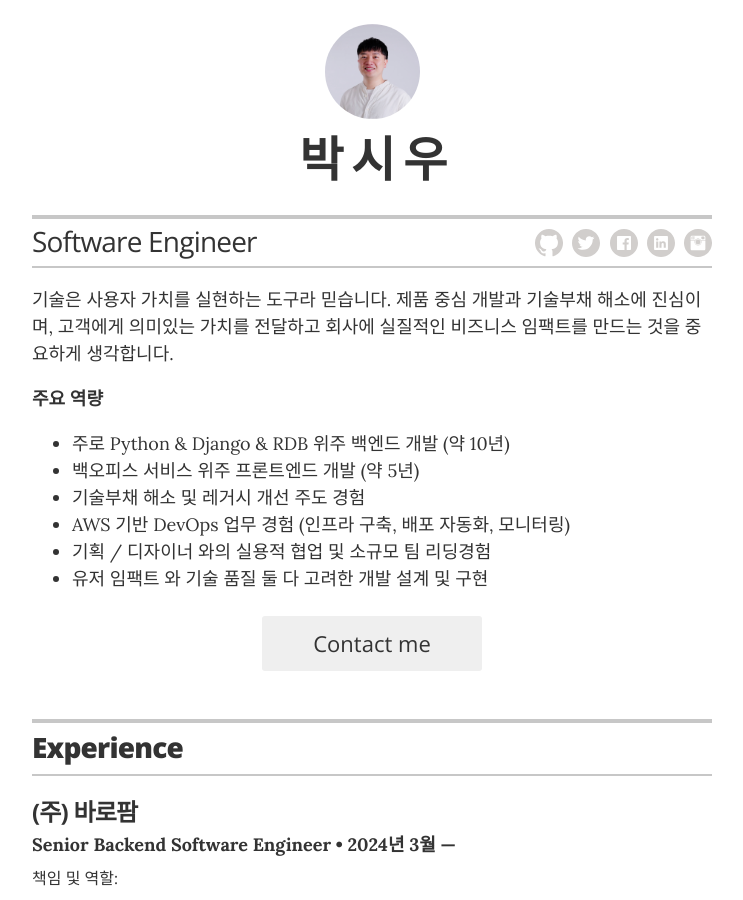
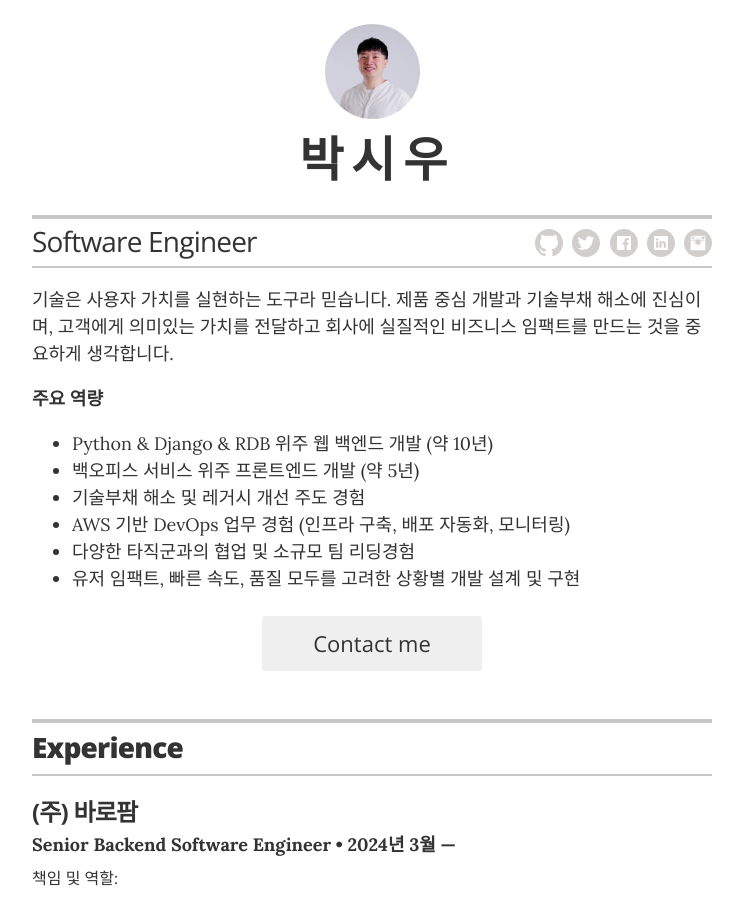
Before and after one commit to Shiwoo-Park/resume, a Jekyll site: the page built from index.html, in a window 1280 px wide and 900 px high. Shown: the whole window, without its empty margins (268-1011 px from the left). Built offline with Jekyll 4.4.1, drawn with Linux system fonts in a browser that asks for light colours.

Commit message:
updated resume

```diff
--- a/_config.yml
+++ b/_config.yml
@@ -17,7 +17,7 @@
 resume_contact_telephone: ""
 resume_contact_address: ""
 resume_header_contact_info: "woozin23@gmail.com"
-resume_header_intro: "<p>기술은 사용자 가치를 실현하는 도구라 믿습니다. 제품 중심 개발과 기술부채 해소에 진심이며, 고객에게 의미있는 가치를 전달하고 회사에 실질적인 비즈니스 임팩트를 만드는 것을 중요하게 생각합니다.</p><p><strong>주요 역량</strong></p><ul><li>주로 Python & Django & RDB 위주 백엔드 개발 (약 10년)</li><li>백오피스 서비스 위주 프론트엔드 개발 (약 5년)</li><li>기술부채 해소 및 레거시 개선 주도 경험</li><li>AWS 기반 DevOps 업무 경험 (인프라 구축, 배포 자동화, 모니터링)</li><li>기획 / 디자이너 와의 실용적 협업 및 소규모 팀 리딩경험</li><li>유저 임팩트 와 기술 품질 둘 다 고려한 개발 설계 및 구현</li></ul>"
+resume_header_intro: "<p>기술은 사용자 가치를 실현하는 도구라 믿습니다. 제품 중심 개발과 기술부채 해소에 진심이며, 고객에게 의미있는 가치를 전달하고 회사에 실질적인 비즈니스 임팩트를 만드는 것을 중요하게 생각합니다.</p><p><strong>주요 역량</strong></p><ul><li>Python & Django & RDB 위주 웹 백엔드 개발 (약 10년)</li><li>백오피스 서비스 위주 프론트엔드 개발 (약 5년)</li><li>기술부채 해소 및 레거시 개선 주도 경험</li><li>AWS 기반 DevOps 업무 경험 (인프라 구축, 배포 자동화, 모니터링)</li><li>다양한 타직군과의 협업 및 소규모 팀 리딩경험</li><li>유저 임팩트, 빠른 속도, 품질 모두를 고려한 상황별 개발 설계 및 구현</li></ul>"
 
 # use "yes" to display the email contact button,
 # "no" to display an "I'm not looking for work" message,
```
